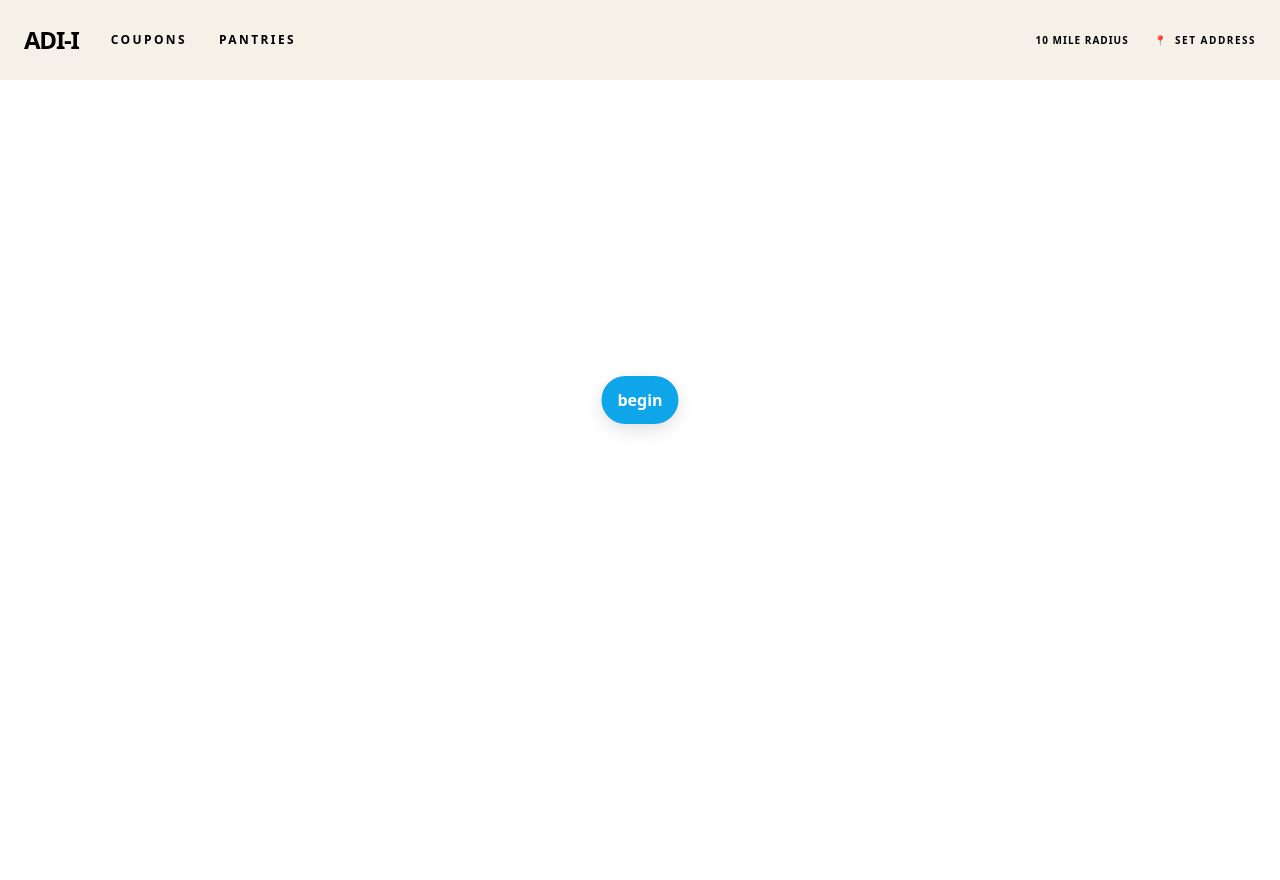
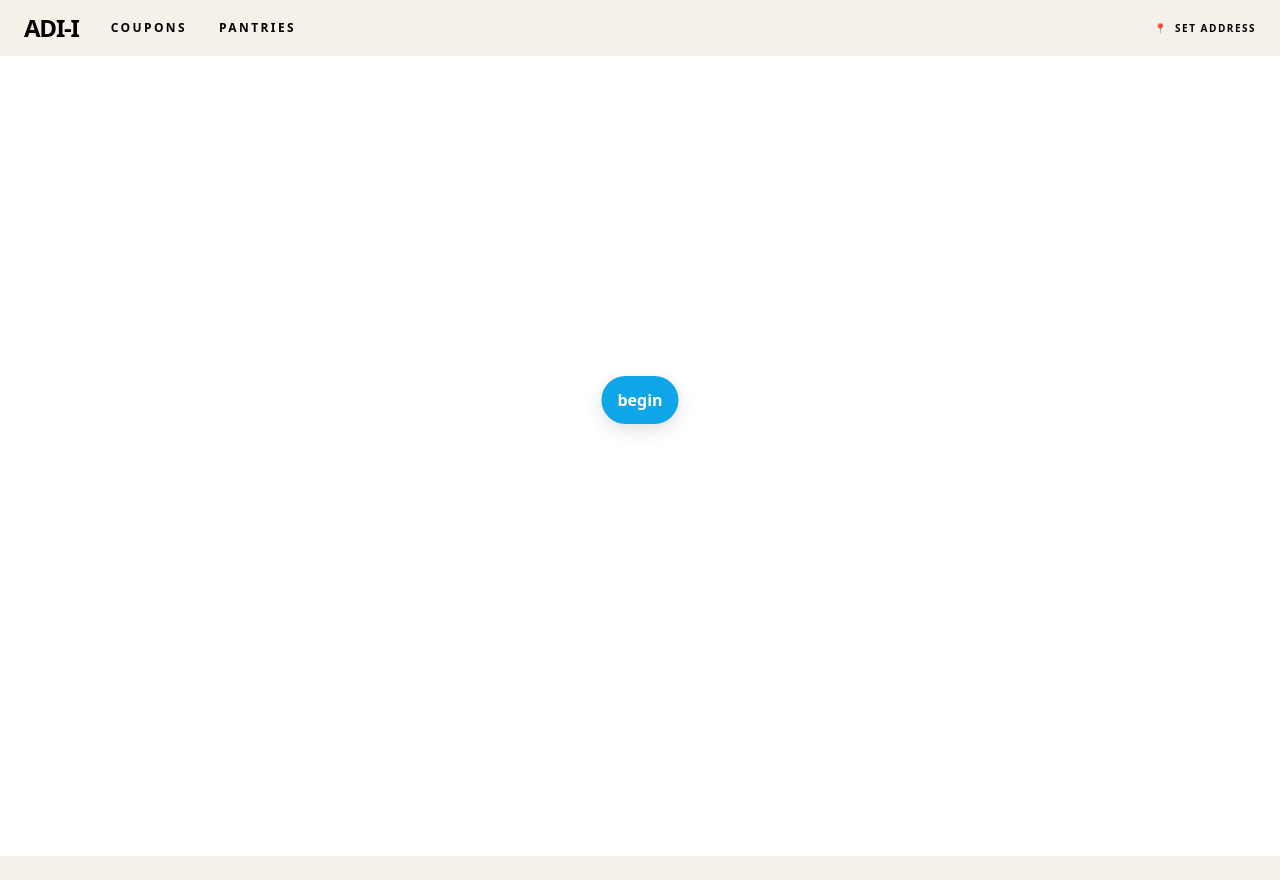
Before and after one commit to llysi/tidalhack-26, a Next.js app: page / in a window 1280 px wide. After the commit the page ends 856 px from the top, so only its background shows below. Built offline with nearby package versions, Linux system fonts and the light colour scheme.

Commit message:
make nav better

```diff
--- a/src/components/Navbar.tsx
+++ b/src/components/Navbar.tsx
@@ -3,9 +3,8 @@
 import Link from "next/link";
 import { usePathname } from "next/navigation";
 import { useState, useEffect, useRef } from "react";
-import { useLocation, geocodeAddress, RADIUS_OPTIONS } from "@/contexts/LocationContext";
+import { useLocation, geocodeAddress } from "@/contexts/LocationContext";
 
-// Removed the Home tab from the links array
 const links = [
   { href: "/coupons", label: "Coupons" },
   { href: "/pantries", label: "Pantries" },
@@ -18,7 +17,7 @@ interface Suggestion {
 
 export default function Navbar() {
   const pathname = usePathname();
-  const { location, setLocation, radius, setRadius } = useLocation();
+  const { location, setLocation } = useLocation();
   const [editing, setEditing] = useState(false);
   const [draft, setDraft] = useState("");
   const [geocoding, setGeocoding] = useState(false);
@@ -99,8 +98,8 @@ export default function Navbar() {
     : null;
 
   return (
-    <nav className="sticky top-0 z-[100] w-full px-6 py-6 flex items-center gap-8 bg-transparent transition-all">
-      {/* Brand Logo - Navigates Home even though tab is gone */}
+    <nav className="sticky top-0 z-[100] w-full px-6 py-3 flex items-center gap-8 bg-background transition-all">
+      {/* Brand Logo */}
       <Link href="/" className="text-2xl font-black tracking-tighter text-black hover:text-accent transition-colors">
         ADI-I
       </Link>
@@ -122,18 +121,6 @@ export default function Navbar() {
       </div>
 
       <div className="ml-auto flex items-center gap-6">
-        <div className="flex items-center">
-          <select
-            value={radius}
-            onChange={(e) => setRadius(Number(e.target.value) as typeof RADIUS_OPTIONS[number])}
-            className="text-[10px] font-black uppercase tracking-widest text-black bg-transparent border-none focus:outline-none cursor-pointer hover:text-accent transition-colors appearance-none"
-          >
-            {RADIUS_OPTIONS.map((r) => (
-              <option key={r} value={r} className="text-black bg-white">{r} MILE RADIUS</option>
-            ))}
-          </select>
-        </div>
-
         <div className="relative flex items-center">
           {editing ? (
             <div className="relative">
```
